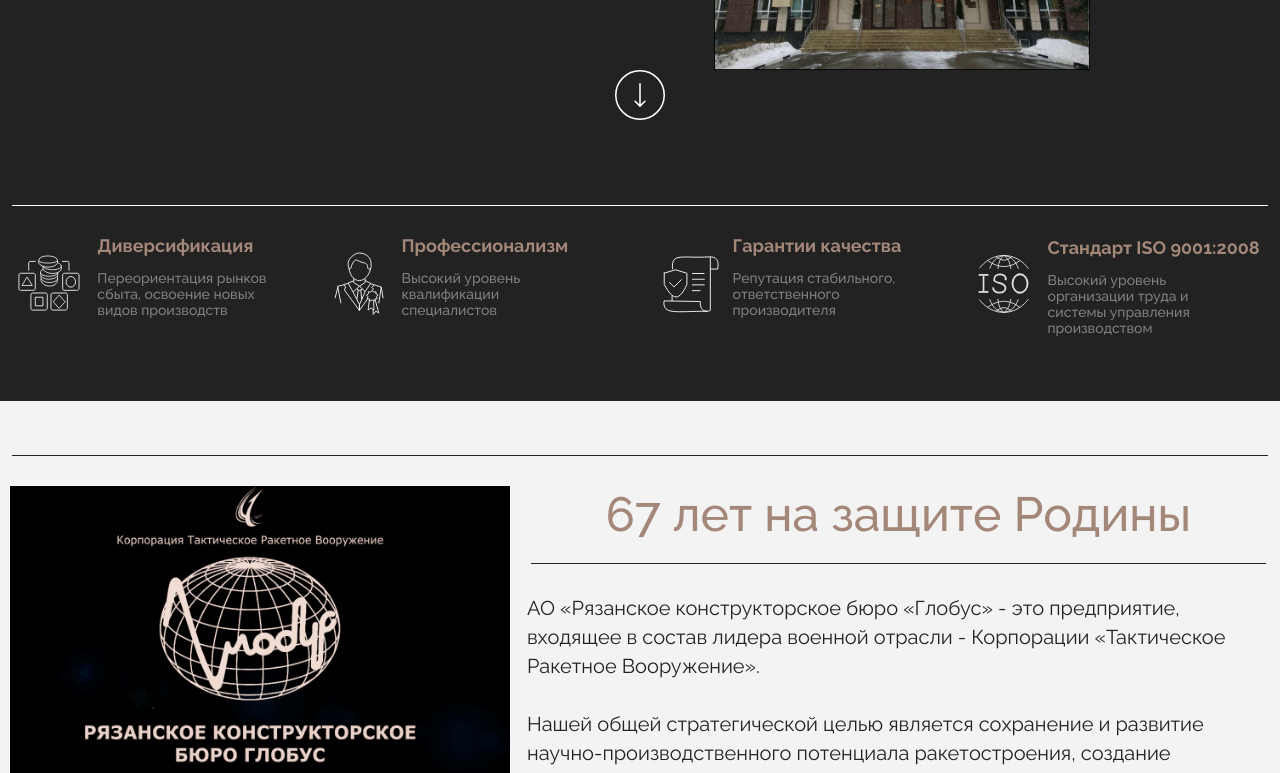
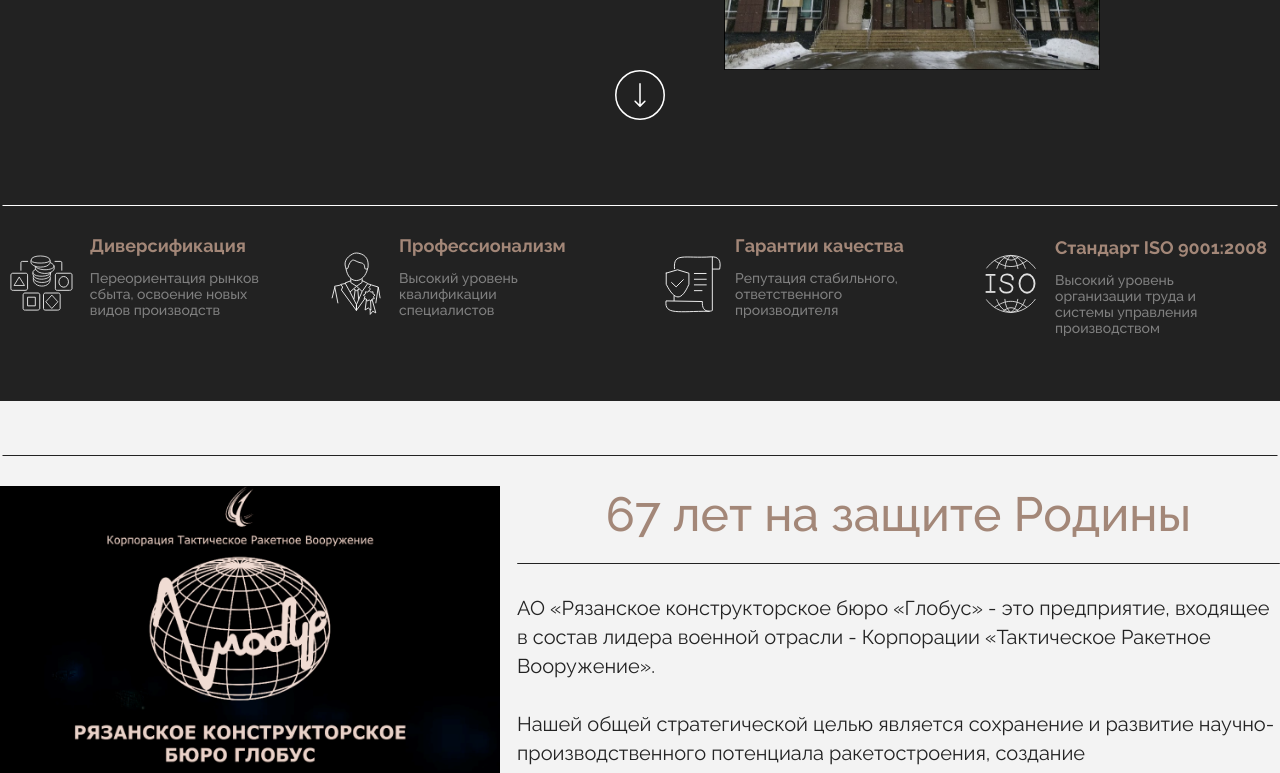
Before and after one commit to elenashtanova/elenashtanova.github.io, a plain HTML site: page Глобус/index.html in a window 1280 px wide. Shown: the part 619-1392 px from the top of the page. Drawn offline with Linux system fonts and the light colour scheme.

Commit message:
Update style.css

```diff
--- a/Глобус/css/style.css
+++ b/Глобус/css/style.css
@@ -8,7 +8,7 @@ body{
     justify-content: center;
 	width:100%;
 	margin:0 auto;
-	max-width: 1260px;
+	max-width: 1400px;
 }
 /*Секция "Главный экран"*/
 .header{
```
